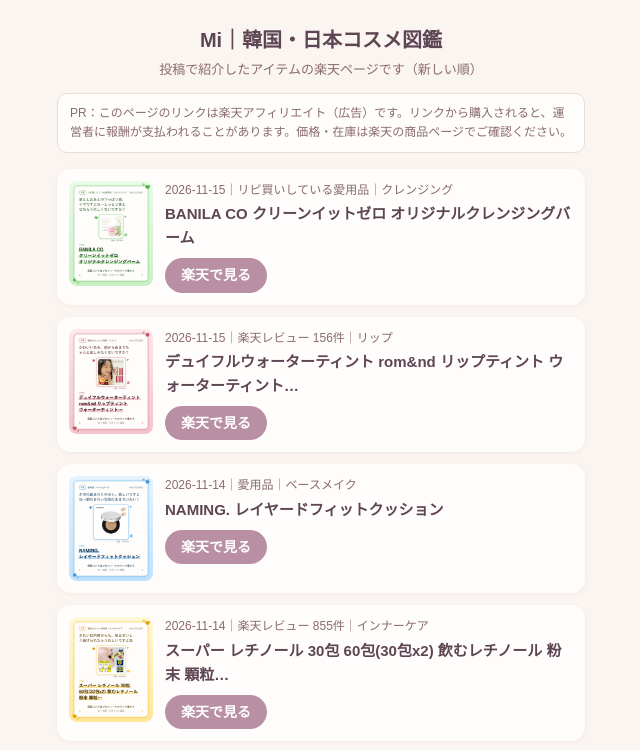
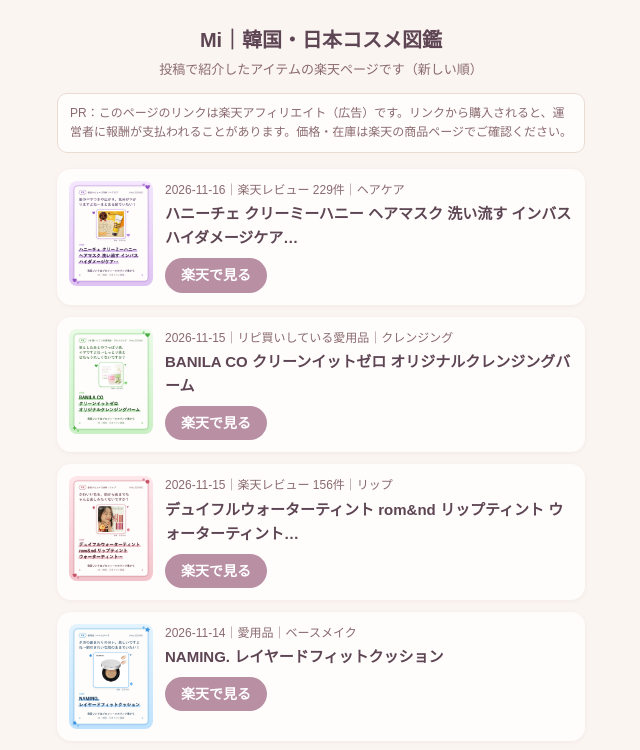
Before and after one commit to k-hiron/mi-cosme, a plain HTML site: page index.html in a window 1280 px wide. Shown: the top 750 px of the page, without its empty margins (319-959 px from the left). Drawn offline with Linux system fonts and the light colour scheme.

Commit message:
リンク集を更新 2026-11-16

```diff
--- a/index.html
+++ b/index.html
@@ -30,6 +30,14 @@
   <p class="lead">投稿で紹介したアイテムの楽天ページです（新しい順）</p>
   <p class="pr">PR：このページのリンクは楽天アフィリエイト（広告）です。リンクから購入されると、運営者に報酬が支払われることがあります。価格・在庫は楽天の商品ページでご確認ください。</p>
   <ul>
+    <li class="item">
+      <a class="thumb" href="https://hb.afl.rakuten.co.jp/hgc/g00q5qmo.okoh10fd.g00q5qmo.okoh2e51/?pc=https%3A%2F%2Fitem.rakuten.co.jp%2Fbene-c%2F32310%2F&amp;rafcid=wsc_i_is_a10a53f2-0310-4882-82b6-6ea5506c9239" rel="sponsored noopener" target="_blank"><img src="img/2026-11-16-mwioehvk.jpg" alt="" loading="lazy" width="108" height="135"></a>
+      <div class="body">
+        <p class="meta">2026-11-16｜楽天レビュー 229件｜ヘアケア</p>
+        <p class="name">ハニーチェ クリーミーハニー ヘアマスク 洗い流す インバス ハイダメージケア…</p>
+        <a class="btn" href="https://hb.afl.rakuten.co.jp/hgc/g00q5qmo.okoh10fd.g00q5qmo.okoh2e51/?pc=https%3A%2F%2Fitem.rakuten.co.jp%2Fbene-c%2F32310%2F&amp;rafcid=wsc_i_is_a10a53f2-0310-4882-82b6-6ea5506c9239" rel="sponsored noopener" target="_blank">楽天で見る</a>
+      </div>
+    </li>
     <li class="item">
       <a class="thumb" href="https://hb.afl.rakuten.co.jp/hgc/g00uh4bo.okoh1279.g00uh4bo.okoh276c/?pc=https%3A%2F%2Fitem.rakuten.co.jp%2Fkbluv%2F10060%2F&amp;rafcid=wsc_i_is_a10a53f2-0310-4882-82b6-6ea5506c9239" rel="sponsored noopener" target="_blank"><img src="img/2026-11-15-mwhthkpq.jpg" alt="" loading="lazy" width="108" height="135"></a>
       <div class="body">
```
